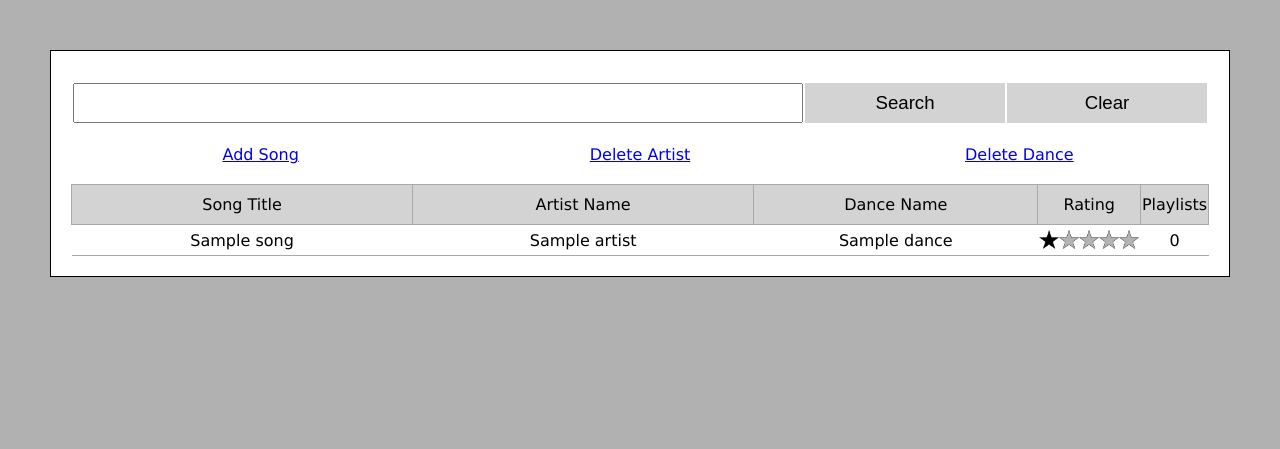
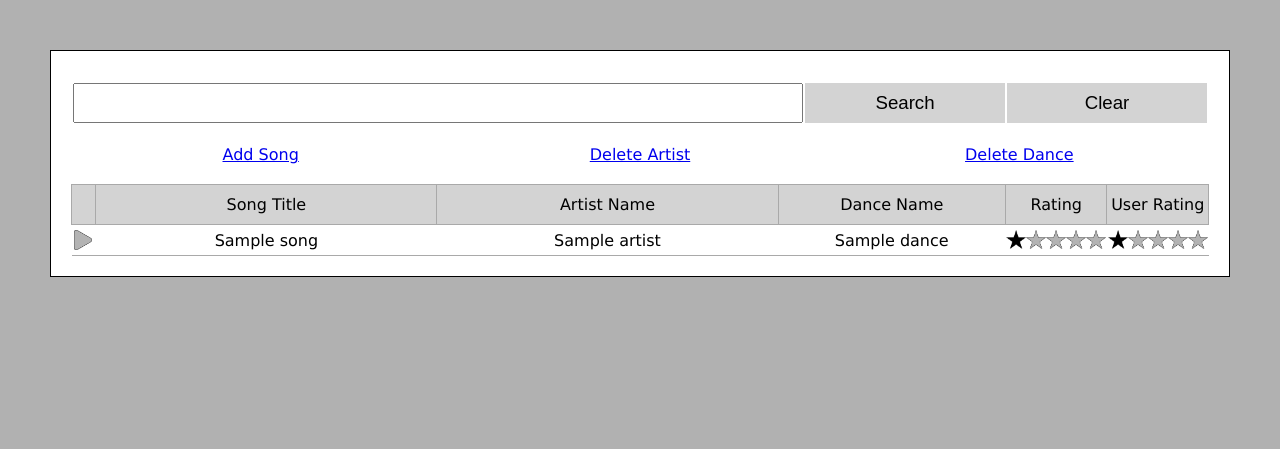
Before and after one commit to nils-braun/akk, a Flask app: page /songs/home/ in a window 1280 px wide. Shown: the part 50-499 px from the top of the page. Run offline with Flask 2, Linux system fonts and the light colour scheme; the visitor is signed in with stand-in values (Sample User, id 1); tables that the repository leaves empty hold one stand-in row (values such as "Sample post"); parts of the project's set-up code (start-up, migrations or seed data) failed here and were passed over.

Commit message:
Refactored the home bindings a bit and added the logic to play a song.

```diff
--- a/app/templates/songs/home.html
+++ b/app/templates/songs/home.html
@@ -25,21 +25,63 @@
             }
         }
 
+        function add_reset_binding() {
+            $("#search_form").on("click", "input[type=reset]", function () {
+                window.location = "{{ url_for("songs.home") }}";
+            });
+        }
+
+        function add_audio_binding() {
+            var audio_to_play = undefined;
+
+            function is_new_source() {
+                return audio_to_play == undefined;
+            }
+
+            function start_playing(audio_file_name, play_control) {
+                audio_to_play = new Audio(audio_file_name);
+                audio_to_play.play();
+                $(play_control).addClass("playing");
+            }
+
+            function stop_playing() {
+                if (audio_to_play != undefined) {
+                    audio_to_play.pause();
+                }
+                $("#content-songlist").find(".player-controls").removeClass("playing");
+            }
+
+            $("#content-songlist").on("click", ".player-controls", function () {
+                var audio_file_name = "/static/data/" + $(this).attr("data-path");
+
+                if (is_new_source()) {
+                    stop_playing();
+                    start_playing(audio_file_name, this);
+                } else {
+                    if (audio_to_play.paused) {
+                        start_playing(audio_file_name, this);
+                    } else {
+                        stop_playing(this);
+                    }
+                }
+            })
+        }
+
+        function add_endless_scroll_binding() {
+            $("#content-wrapper").scroll(function (e) {
+                var elem = $(e.currentTarget);
+                if (elem[0].scrollHeight - elem.scrollTop() < elem.outerHeight() + 100) {
+                    make_search_query("{{ query }}", currentPage);
+                }
+            })
+        }
+
         $(document).ready(function() {
             make_search_query("{{ query }}");
-
-            $("#search_form").on("click", "input[type=reset]", function() {
-               window.location = "{{ url_for("songs.home") }}";
-            });
+            add_reset_binding();
+            add_audio_binding();
+            add_endless_scroll_binding();
         });
-
-        $("#content-wrapper").scroll(function(e) {
-            var elem = $(e.currentTarget);
-            if(elem[0].scrollHeight - elem.scrollTop() < elem.outerHeight() + 100) {
-                make_search_query("{{ query }}", currentPage);
-                // ajax call get data from server and append to the div
-            }
-        })
     </script>
 
     <form class="form" id="search_form">
@@ -69,11 +111,12 @@
     <table id="song-list">
         <thead>
             <tr>
-                <td>Song Title</td>
-                <td>Artist Name</td>
-                <td>Dance Name</td>
-                <td>Rating</td>
-                <td>Playlists</td>
+                <td width="50px"></td>
+                <td width="30%">Song Title</td>
+                <td width="30%">Artist Name</td>
+                <td width="20%">Dance Name</td>
+                <td width="400px">Rating</td>
+                <td width="400px">User Rating</td>
             </tr>
         </thead>
         <tbody>
--- a/app/templates/songs/search_ajax.html
+++ b/app/templates/songs/search_ajax.html
@@ -1,11 +1,12 @@
 {% if songs|length > 0 %}
     {% for song, rating, user_rating in songs %}
-        <tr onclick="window.location='{{ url_for('songs.edit_song', song_id=song.id) }}'">
-            <td width="30%">{{ song.title }}</td>
-            <td width="30%">{{ song.artist.name }}</td>
-            <td width="25%">{{ song.dance.name }}</td>
+        <tr>
+            <td><div class="player-controls" data-path="{{ song.path }}"></div></td>
+            <td>{{ song.title }}</td>
+            <td>{{ song.artist.name }}</td>
+            <td>{{ song.dance.name }}</td>
             <td><div class="rating" data-value="{{ rating }}"></div></td>
-            <td>{{ song.get_number_of_playlists() }}</td>
+            <td><div class="rating" data-value="{{ user_rating }}"></div></td>
         </tr>
     {% endfor %}
 {% endif %}
```
